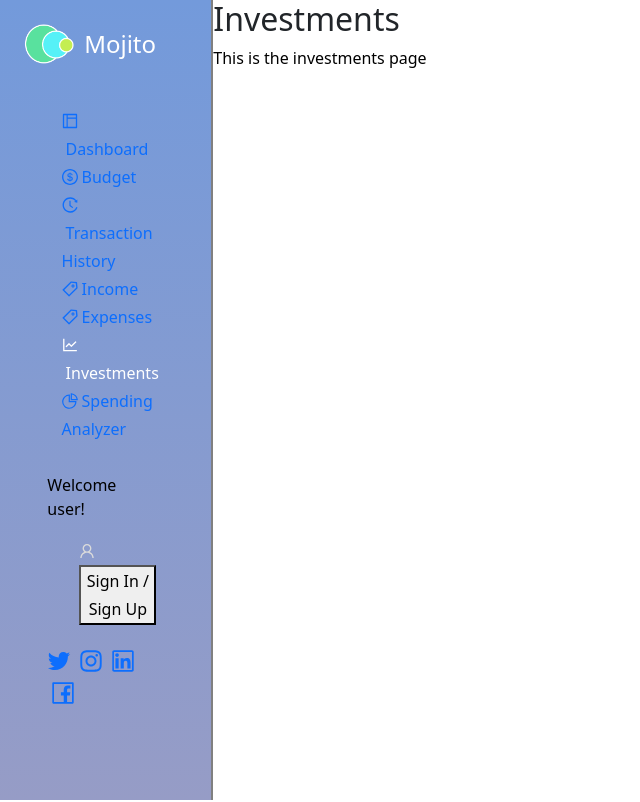
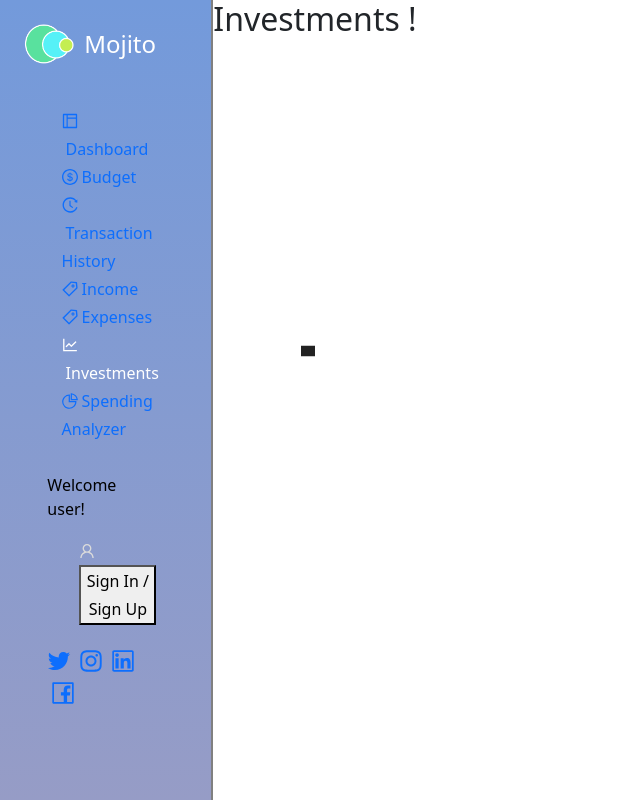
Before and after one commit to Trevor-Fagan/Mojito, a React (Create React App) app in the folder frontend/: page /investments in a window 1280 px wide. Shown: the top 802 px of the page, without its empty margins (0-640 px from the left). Built offline with nearby package versions, Linux system fonts and the light colour scheme; no server answers.

Commit message:
Got Recharts working and added chart to investments

```diff
--- a/frontend/src/MojitoComponents/pages/Investments.js
+++ b/frontend/src/MojitoComponents/pages/Investments.js
@@ -1,20 +1,32 @@
 import React from 'react';
-import { LineChart, Line } from 'recharts';
+import { BarChart, LineChart, Line, CartesianGrid, XAxis, YAxis, ResponsiveContainer, Tooltip, Bar, Legend } from 'recharts';
 
 const data = [{name: 'Page A', uv: 400, pv: 2400, amt: 2400}];
-
-const renderLineChart = (
-  <LineChart width={400} height={400} data={data}>
-    <Line type="monotone" dataKey="uv" stroke="#8884d8" />
-  </LineChart>
-);
 
 const Investments = () => {
   return(
   <div>
-    <h2>Investments</h2>
+    <h2>Investments !</h2>
 
-    <p>This is the investments page</p>
+    <ResponsiveContainer width="50%" aspect={2}>
+      <BarChart
+        width={500}
+        height={300}
+        data={data}
+        margin={{
+          top: 5,
+          right: 30,
+          left: 20,
+          bottom: 5,
+        }}
+        >
+          <XAxis dataKey="name" />
+          <YAxis />
+          <Tooltip />
+          <Legend />
+          <Bar datakey="pv" fill="#222" />
+      </BarChart>
+    </ResponsiveContainer>
   </div>
   );
 };
```
